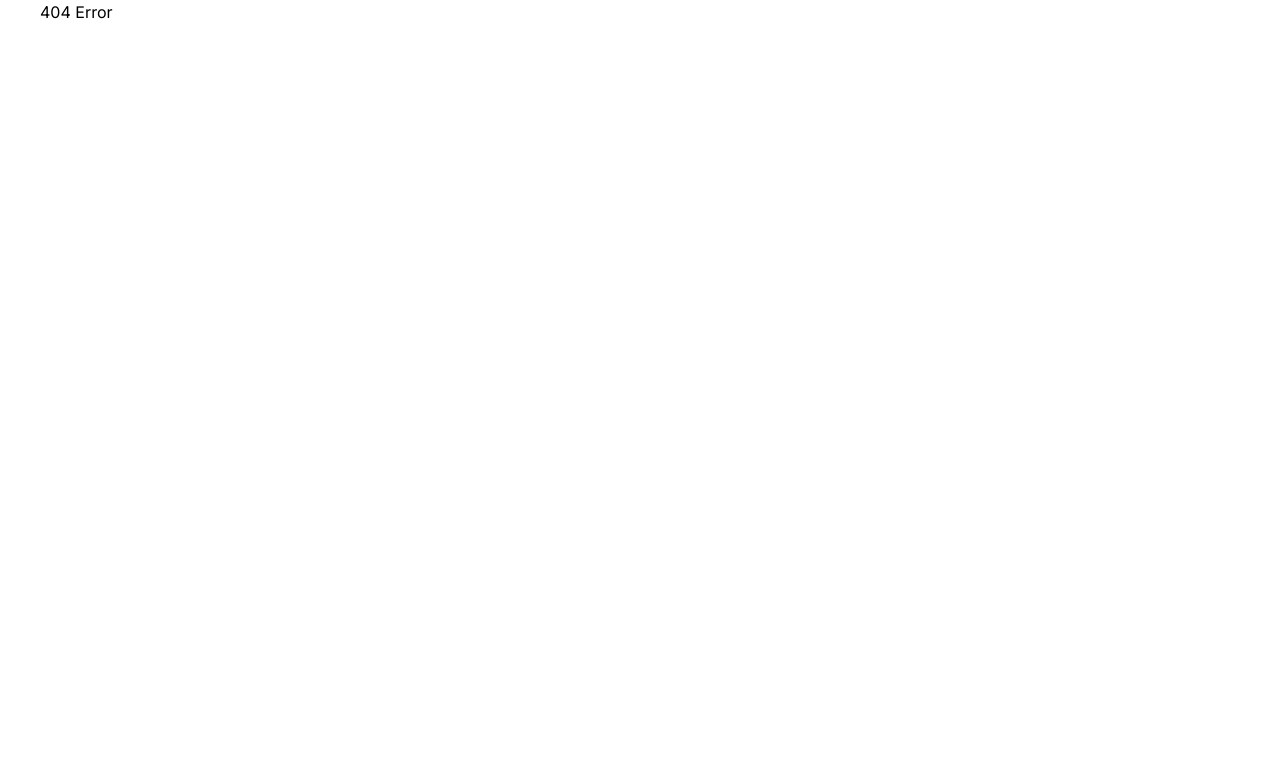
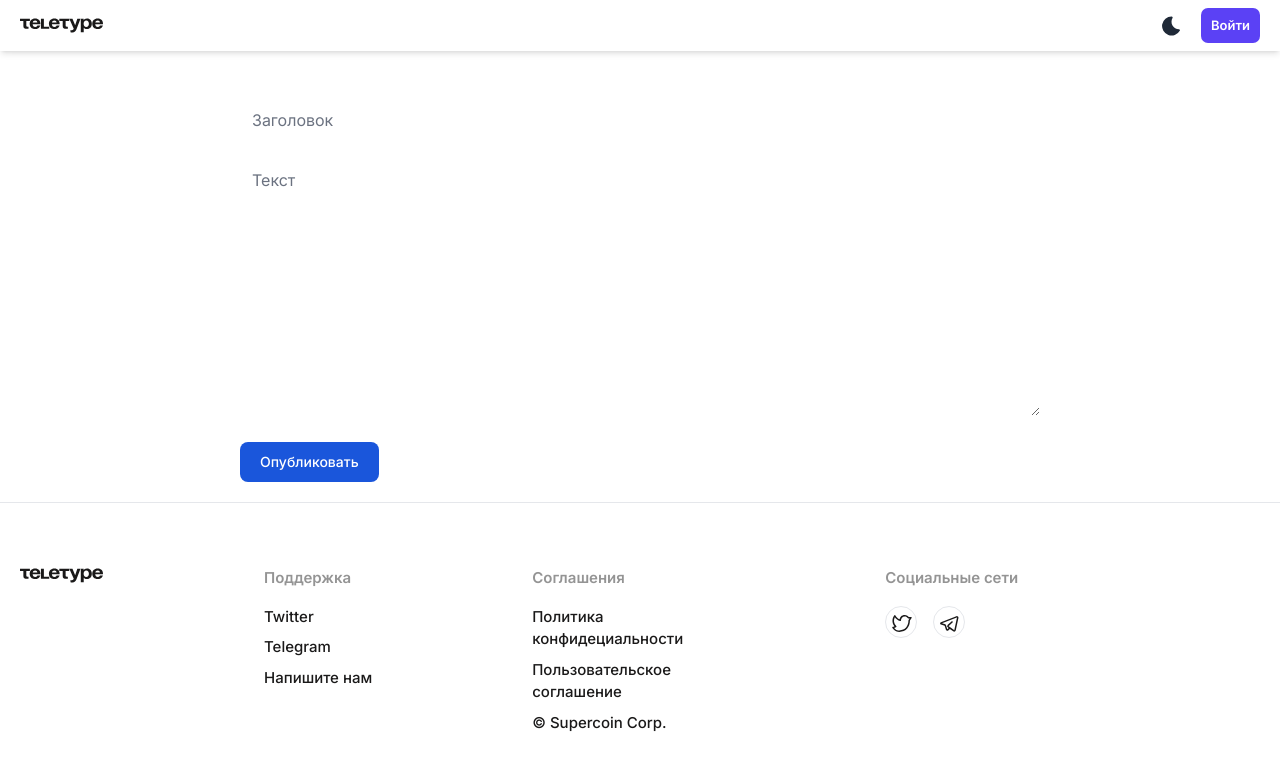
Before and after one commit to dsabirbaev/TeletypeReact, a React (Vite) app: page /createblog in a window 1280 px wide. Before the commit this address had no page. Shown: the top 770 px of the page. Built offline with nearby package versions, Linux system fonts and the light colour scheme.

Commit message:
added page create blog

```diff
--- a/src/components/Header/index.jsx
+++ b/src/components/Header/index.jsx
@@ -48,11 +48,14 @@ const index = () => {
                         {
                             isAuth ?
                                 <div className="flex items-center gap-x-5 ">
-                                    <span>
-                                        <svg className="w-6 h-6 text-gray-800 dark:text-white" aria-hidden="true" xmlns="http://www.w3.org/2000/svg" fill="none" viewBox="0 0 20 20">
-                                            <path stroke="currentColor" strokeLinecap="round" strokeLinejoin="round" strokeWidth="2" d="M10 5.757v8.486M5.757 10h8.486M19 10a9 9 0 1 1-18 0 9 9 0 0 1 18 0Z" />
-                                        </svg>
-                                    </span>
+                                    <Link to="/createblog">
+                                        <span>
+                                            <svg className="w-6 h-6 text-gray-800 dark:text-white" aria-hidden="true" xmlns="http://www.w3.org/2000/svg" fill="none" viewBox="0 0 20 20">
+                                                <path stroke="currentColor" strokeLinecap="round" strokeLinejoin="round" strokeWidth="2" d="M10 5.757v8.486M5.757 10h8.486M19 10a9 9 0 1 1-18 0 9 9 0 0 1 18 0Z" />
+                                            </svg>
+                                        </span>
+                                    </Link>
+
                                     <span className="block h-[40px] w-[2px] bg-[#e0e0e0]"></span>
                                     <div className="flex items-center gap-x-3">
                                         <img src={user} alt="pic" className="w-6 h-6 bg-lime-500 rounded-full" />
--- /dev/null
+++ b/src/pages/CreateBlog/index.jsx
@@ -0,0 +1,21 @@
+
+
+
+
+const index = () => {
+    return (
+        <section className="pt-[100px] pb-5">
+            <div className="container">
+                <div className="wrapper flex items-center justify-center w-full">
+                    <form className="w-[800px]">
+                        <input type="text" placeholder="Заголовок" className="dark:bg-gray-200  border-none outline-none w-full mb-5 rounded-md" />
+                        <textarea cols="30" rows="10" placeholder="Текст" className="dark:bg-gray-200 border-none outline-none w-full mb-5 rounde-md"></textarea>
+                        <button type="submit" class="text-white bg-blue-700 hover:bg-blue-800 focus:ring-4 focus:outline-none focus:ring-blue-300 font-medium rounded-lg text-sm px-5 py-2.5 text-center">Опубликовать</button>
+                    </form>
+                </div>
+            </div>
+        </section>
+    );
+};
+
+export default index;
--- a/src/router/index.jsx
+++ b/src/router/index.jsx
@@ -7,6 +7,7 @@ import { createBrowserRouter } from "react-router-dom";
 import Layout from "../pages/Layout/Layout";
 import Home from "../pages/Home";
 import SingleBlog from "../pages/SingleBlog";
+import CreateBlog from "../pages/CreateBlog";
 import NotFound from "../pages/NotFound";
 
 import Auth from "../pages/Auth";
@@ -26,6 +27,10 @@ const router = createBrowserRouter([
             {
                 path: "blog/:id",
                 element: <SingleBlog/>
+            },
+            {
+                path: "/createblog",
+                element: <CreateBlog/>
             }
         ]
     },
```
